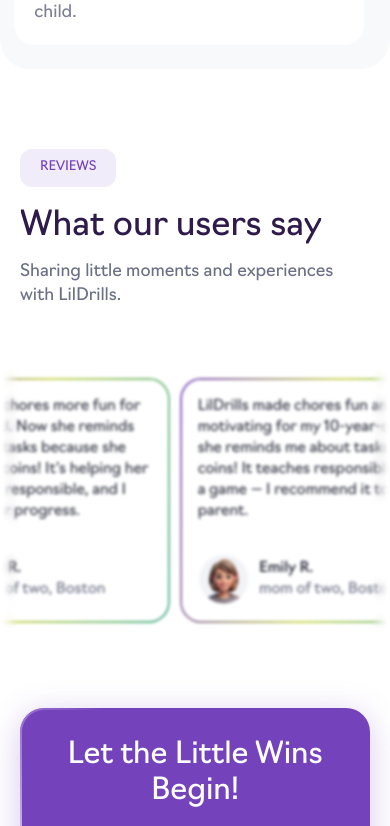
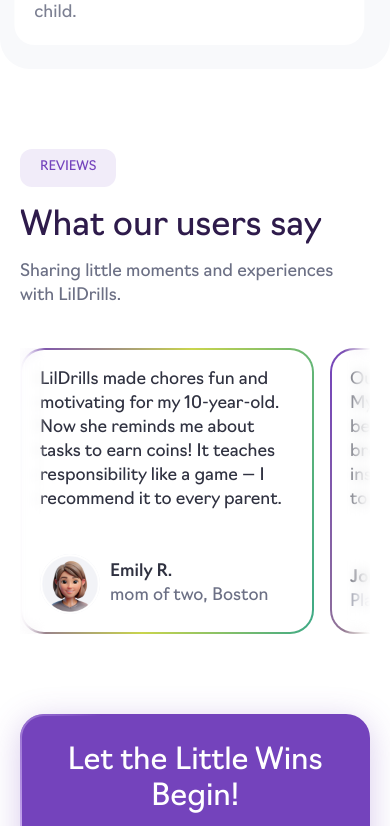
Before and after one commit to timofeiborisiuk/lildrills-landing, a React (Vite) app: page / in a window 390 px wide. Shown: the part 5627-6453 px from the top of the page. Built offline with nearby package versions, Linux system fonts and the light colour scheme.

Commit message:
Center reviews and contain the carousel

```diff
--- a/src/components/Reviews.css
+++ b/src/components/Reviews.css
@@ -5,9 +5,9 @@
 
 .reviews__layout {
   display: grid;
-  grid-template-columns: minmax(245px, 336px) minmax(0, 1fr);
+  grid-template-columns: minmax(245px, 320px) minmax(0, 1fr);
   grid-template-areas: 'heading track' 'controls track';
-  column-gap: clamp(32px, 5vw, 74px);
+  column-gap: clamp(32px, 4vw, 56px);
   grid-template-rows: 1fr auto;
 }
 
@@ -86,15 +86,11 @@
 }
 
 .reviews__viewport {
-  --review-edge: max(var(--page-gutter), (100vw - var(--content-max)) / 2);
-  --review-leading-fade: clamp(24px, 2.5vw, 40px);
-  --review-trailing-fade: clamp(24px, 5vw, 85px);
+  --review-fade: clamp(24px, 12%, 110px);
   position: relative;
   isolation: isolate;
   grid-area: track;
   min-width: 0;
-  margin-inline-start: calc(-1 * var(--review-leading-fade));
-  margin-inline-end: calc(-1 * var(--review-edge));
 }
 
 .reviews__viewport::before,
@@ -102,7 +98,10 @@
   position: absolute;
   z-index: 1;
   inset-block: 0;
-  background: linear-gradient(var(--review-fade-direction), var(--color-page) 5%, transparent);
+  width: var(--review-fade);
+  -webkit-backdrop-filter: blur(6px);
+  backdrop-filter: blur(6px);
+  mask-image: linear-gradient(var(--review-fade-direction), #000, rgb(0 0 0 / 45%) 45%, transparent);
   pointer-events: none;
   content: '';
 }
@@ -110,30 +109,16 @@
 .reviews__viewport::before {
   --review-fade-direction: to right;
   inset-inline-start: 0;
-  width: var(--review-leading-fade);
 }
 
 .reviews__viewport::after {
   --review-fade-direction: to left;
   inset-inline-end: 0;
-  width: var(--review-trailing-fade);
-}
-
-@supports (backdrop-filter: blur(4px)) or (-webkit-backdrop-filter: blur(4px)) {
-  .reviews__viewport::before,
-  .reviews__viewport::after {
-    background: linear-gradient(var(--review-fade-direction), var(--color-page) 18%, transparent 85%);
-    -webkit-backdrop-filter: blur(4px);
-    backdrop-filter: blur(4px);
-    -webkit-mask-image: linear-gradient(var(--review-fade-direction), #000 5%, transparent);
-    mask-image: linear-gradient(var(--review-fade-direction), #000 5%, transparent);
-  }
 }
 
 .reviews__track {
-  --review-card-width: clamp(330px, 27vw, 385px);
+  --review-card-width: clamp(290px, 24vw, 344px);
   --review-gap: 24px;
-  --review-overlap: 38px;
   position: relative;
   isolation: isolate;
   display: grid;
@@ -142,10 +127,10 @@
   gap: var(--review-gap);
   min-width: 0;
   margin: 0;
-  padding: 0 var(--review-edge) 0 var(--review-leading-fade);
+  padding: 0;
+  mask-image: linear-gradient(to right, transparent, rgb(0 0 0 / 45%) calc(var(--review-fade) * 0.45), #000 var(--review-fade), #000 calc(100% - var(--review-fade)), rgb(0 0 0 / 45%) calc(100% - var(--review-fade) * 0.45), transparent);
   overflow-x: auto;
   overscroll-behavior-x: contain;
-  scroll-padding-inline-start: var(--review-leading-fade);
   scroll-snap-type: x mandatory;
   scrollbar-width: none;
   list-style: none;
@@ -162,7 +147,7 @@
 .reviews__slide {
   display: grid;
   min-width: 0;
-  scroll-snap-align: start;
+  scroll-snap-align: center;
 }
 
 .reviews__card {
@@ -187,21 +172,7 @@
 
 @media (prefers-reduced-motion: no-preference) {
   .reviews__track {
-    grid-auto-columns: calc(var(--review-card-width) - var(--review-overlap));
-    gap: 0;
     scroll-behavior: smooth;
-  }
-
-  .reviews__slide {
-    position: relative;
-    z-index: var(--review-layer, 0);
-  }
-
-  .reviews__card {
-    --card-depth: var(--review-depth, 0);
-    width: calc(100% + var(--review-overlap));
-    filter: blur(calc(var(--card-depth) * 0.75px));
-    transform: translateY(calc(var(--card-depth) * 5px)) scale(calc(1 - var(--card-depth) * 0.05));
   }
 }
 
@@ -237,14 +208,9 @@
     grid-template-rows: auto;
   }
 
-  .reviews__viewport {
-    --review-leading-fade: min(var(--page-gutter), 32px);
-  }
-
   .reviews__track {
-    --review-card-width: min(385px, calc(100% - 28px));
+    --review-card-width: min(385px, calc(100% - 64px));
     --review-gap: 16px;
-    --review-overlap: 30px;
   }
 
   .reviews__break,
@@ -260,7 +226,11 @@
 
 @media (max-width: 600px) {
   .reviews__viewport {
-    --review-trailing-fade: 20px;
+    --review-fade: 26px;
+  }
+
+  .reviews__track {
+    --review-card-width: min(385px, calc(100% - 56px));
   }
 
   .reviews__heading h2 {
--- a/src/components/Reviews.tsx
+++ b/src/components/Reviews.tsx
@@ -23,8 +23,7 @@ const reviewCycles = [0, 1, 2]
 
 function getSlideOffset(track: HTMLUListElement, index: number) {
   const slide = track.children[index] as HTMLElement | undefined
-  const firstSlide = track.firstElementChild as HTMLElement | null
-  return slide && firstSlide ? slide.offsetLeft - firstSlide.offsetLeft : 0
+  return slide ? slide.offsetLeft + (slide.offsetWidth - track.clientWidth) / 2 : 0
 }
 
 export default function Reviews() {
@@ -34,66 +33,37 @@ export default function Reviews() {
     const element = track.current
     if (!element) return
 
-    const slides = Array.from(element.querySelectorAll<HTMLElement>('.reviews__slide'))
     const hasScrollEnd = Reflect.has(element, 'onscrollend')
-    const motion = window.matchMedia('(prefers-reduced-motion: no-preference)')
-    let frame = 0
     let timeout = 0
 
-    const updateCardDepth = () => {
-      frame = 0
-      if (!motion.matches) return
-
-      const stepWidth = getSlideOffset(element, 1)
-      if (!stepWidth) return
-
-      const position = element.scrollLeft / stepWidth
-      slides.forEach((slide, index) => {
-        const distance = Math.abs(index - position)
-        slide.style.setProperty('--review-depth', Math.min(distance, 2.5).toFixed(3))
-        slide.style.setProperty('--review-layer', String(Math.round(1000 / (1 + distance))))
-      })
-    }
-
-    const scheduleCardDepth = () => {
-      if (!frame && motion.matches) frame = window.requestAnimationFrame(updateCardDepth)
-    }
-
     const normalizePosition = () => {
-      const cycleWidth = getSlideOffset(element, reviews.length)
+      const start = getSlideOffset(element, reviews.length)
+      const cycleWidth = start - getSlideOffset(element, 0)
       if (!cycleWidth) return
 
-      const position = element.scrollLeft
-      if (position >= cycleWidth - 1 && position < cycleWidth * 2 - 1) return
+      const position = element.scrollLeft - start
+      if (position >= -1 && position < cycleWidth - 1) return
 
       const offset = ((position % cycleWidth) + cycleWidth) % cycleWidth
-      const destination = Math.min(offset, cycleWidth - offset) < 1 ? cycleWidth : cycleWidth + offset
+      const destination = Math.min(offset, cycleWidth - offset) < 1 ? start : start + offset
       element.scrollTo({ left: destination, behavior: 'instant' })
     }
 
     element.scrollTo({ left: getSlideOffset(element, reviews.length), behavior: 'instant' })
-    updateCardDepth()
 
     const handleScroll = () => {
-      scheduleCardDepth()
       if (!hasScrollEnd) {
         window.clearTimeout(timeout)
         timeout = window.setTimeout(normalizePosition, 160)
       }
     }
-    const observer = new ResizeObserver(scheduleCardDepth)
-    observer.observe(element)
     element.addEventListener('scroll', handleScroll, { passive: true })
     if (hasScrollEnd) element.addEventListener('scrollend', normalizePosition)
-    motion.addEventListener('change', scheduleCardDepth)
 
     return () => {
-      observer.disconnect()
-      window.cancelAnimationFrame(frame)
       window.clearTimeout(timeout)
       element.removeEventListener('scroll', handleScroll)
       element.removeEventListener('scrollend', normalizePosition)
-      motion.removeEventListener('change', scheduleCardDepth)
     }
   }, [])
 
@@ -101,10 +71,11 @@ export default function Reviews() {
     const element = track.current
     if (!element) return
 
-    const firstStep = getSlideOffset(element, 1)
+    const firstOffset = getSlideOffset(element, 0)
+    const firstStep = getSlideOffset(element, 1) - firstOffset
     if (!firstStep) return
 
-    const current = Math.round(element.scrollLeft / firstStep)
+    const current = Math.round((element.scrollLeft - firstOffset) / firstStep)
     const destination = Math.max(0, Math.min(element.children.length - 1, current + direction))
     element.scrollTo({ left: getSlideOffset(element, destination) })
   }
```
